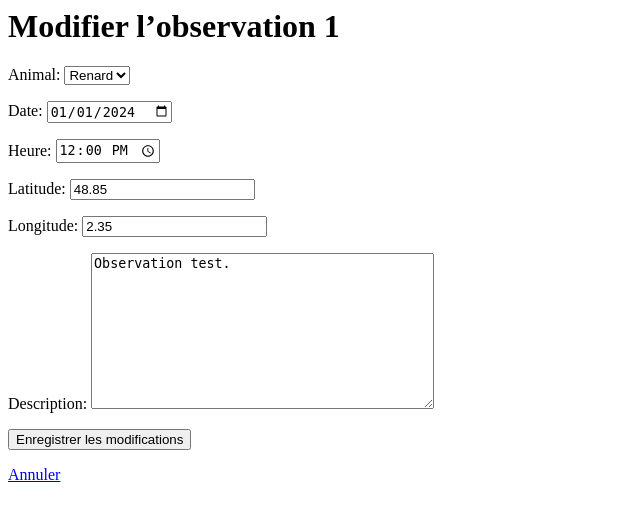
After one commit to Elyes-15/webapp-ObservationOfAnimals, a Django app: page /change_observ/1/ in a window 1280 px wide. The commit adds this page. Shown: the top 521 px of the page, without its empty margins (0-640 px from the left). Run offline with Django 5.2, Linux system fonts and the light colour scheme; data comes from the database, SQL or seed files in the repository.

Commit message:
Question 17 – ajout de la modification d'une observation

```diff
--- /dev/null
+++ b/L3_MIAGE/FRAMEWORK1/FW1-CC2-Gr-15/observo/templates/observo/change_observ.html
@@ -0,0 +1,10 @@
+<h1>Modifier l’observation {{ observation.id }}</h1>
+
+<form method="post">
+    {% csrf_token %}
+    {{ form.as_p }}
+
+    <button type="submit">Enregistrer les modifications</button>
+</form>
+
+<a href="/observs/">Annuler</a>
--- a/L3_MIAGE/FRAMEWORK1/FW1-CC2-Gr-15/observo/templates/observo/liste_observations.html
+++ b/L3_MIAGE/FRAMEWORK1/FW1-CC2-Gr-15/observo/templates/observo/liste_observations.html
@@ -6,6 +6,7 @@
         <th>Date</th>
         <th>Localisation</th>
         <th>Détails</th>
+        <th>Modifier</th>
         <th>Supprimer</th>
     </tr>
 
@@ -20,6 +21,9 @@
         <td>
             <a href="/delete_observ/{{ obs.id }}/">Supprimer</a>
         </td>
+        <td>
+            <a href="/change_observ/{{ obs.id }}/">Modifier</a>
+        </td>
     </tr>
     {% endfor %}
 </table>
--- a/L3_MIAGE/FRAMEWORK1/FW1-CC2-Gr-15/observo/urls.py
+++ b/L3_MIAGE/FRAMEWORK1/FW1-CC2-Gr-15/observo/urls.py
@@ -10,6 +10,8 @@ urlpatterns = [
     path('observs/', views.liste_observations, name='liste_observations'),
     path('new_observ/', views.new_observ, name='new_observ'),
     path('delete_observ/<int:id>/', views.delete_observ, name='delete_observ'),
+    path('change_observ/<int:id>/', views.change_observ, name='change_observ'),
+
 
 
 
--- a/L3_MIAGE/FRAMEWORK1/FW1-CC2-Gr-15/observo/views.py
+++ b/L3_MIAGE/FRAMEWORK1/FW1-CC2-Gr-15/observo/views.py
@@ -37,3 +37,17 @@ def delete_observ(request, id):
         return redirect('liste_observations')
 
     return render(request, 'observo/delete_observ.html', {'observation': observation})
+
+
+def change_observ(request, id):
+    observation = get_object_or_404(Observation, pk=id)
+
+    if request.method == 'POST':
+        form = ObservationForm(request.POST, instance=observation)
+        if form.is_valid():
+            form.save()
+            return redirect('liste_observations')
+    else:
+        form = ObservationForm(instance=observation)
+
+    return render(request, 'observo/change_observ.html', {'form': form, 'observation': observation})
```
